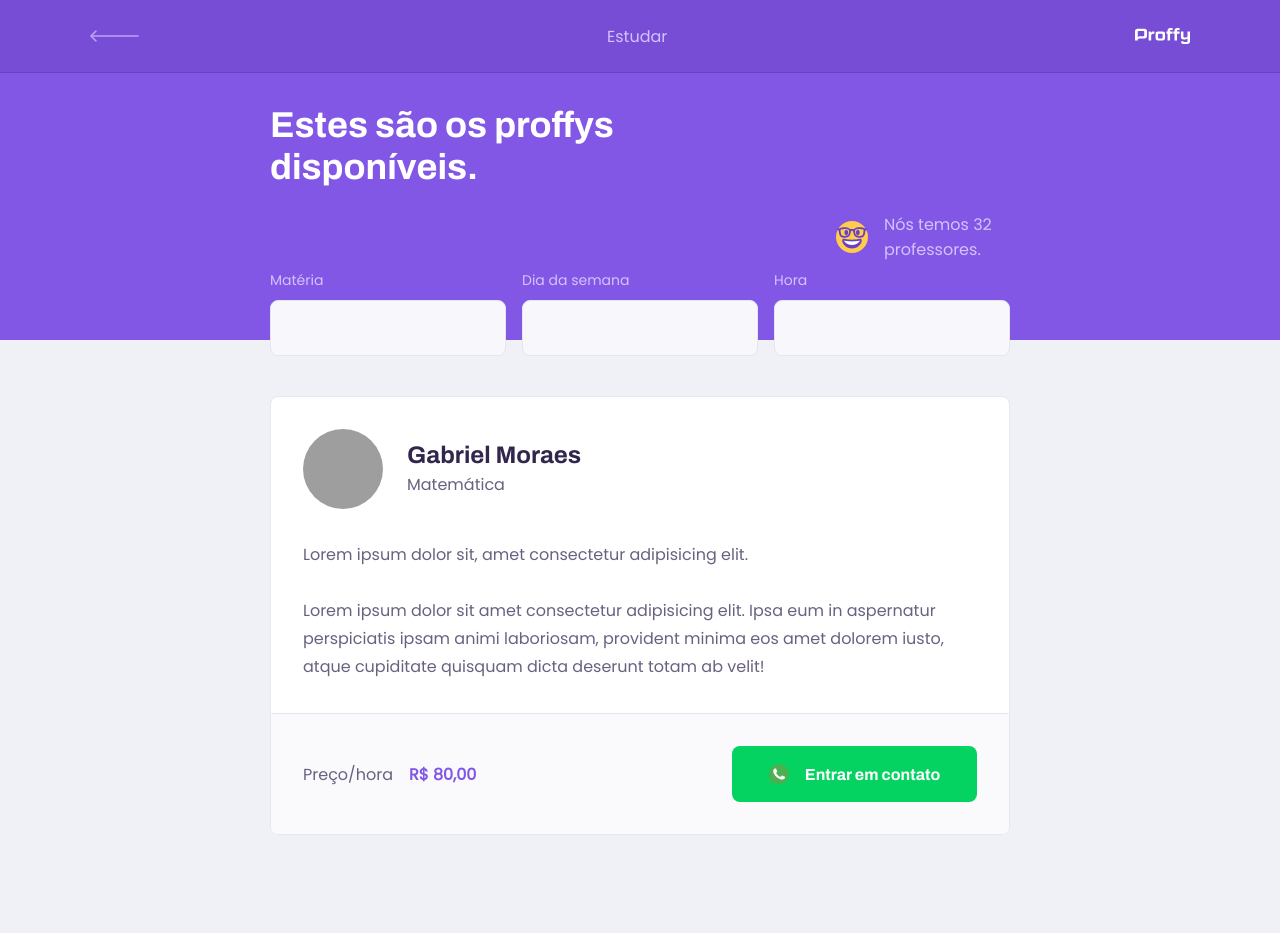
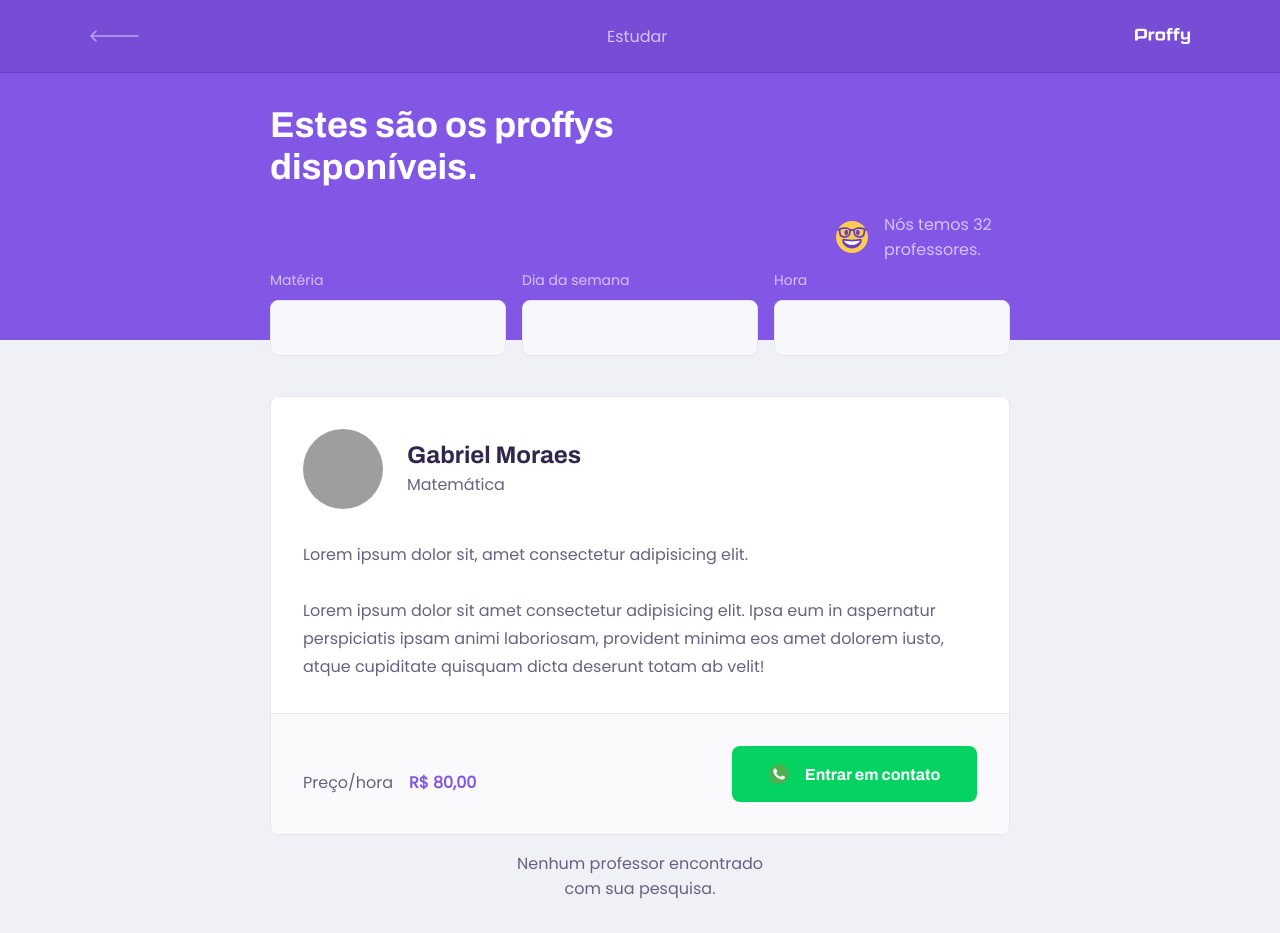
Before and after one commit to gmorae/Proffy, a React (Create React App) app in the folder web/: page /study in a window 1280 px wide. Before the commit the page ends 867 px from the top, so only its background shows below. Built offline with nearby package versions, Linux system fonts and the light colour scheme; grey boxes are pictures that could not be loaded.

Commit message:
Teacher litst 2.0

```diff
--- a/web/src/pages/TeacherList/index.tsx
+++ b/web/src/pages/TeacherList/index.tsx
@@ -1,4 +1,4 @@
-import React from 'react';
+import React, { useState } from 'react';
 
 import PageHeader from '../../components/PageHeader';
 import TeacherItem from '../../components/TeacherItem';
@@ -6,6 +6,7 @@ import TeacherItem from '../../components/TeacherItem';
 import './styles.css';
 
 const TeacherList: React.FC = () => {
+  const [teachers, setTeachers] = useState();
   return (
     <div id="page-teacher-list">
       <PageHeader
@@ -32,6 +33,13 @@ const TeacherList: React.FC = () => {
 
       <main>
         <TeacherItem />
+        <footer>
+          {
+            teachers
+              ? <p>Estes são todos os resultados</p>
+              : <p>Nenhum professor encontrado <br /> com sua pesquisa.</p>
+          }
+        </footer>
       </main>
     </div>
   )
--- a/web/src/pages/TeacherList/styles.css
+++ b/web/src/pages/TeacherList/styles.css
@@ -51,6 +51,12 @@
   width: 90%;
 }
 
+#page-teacher-list main footer p{
+  text-align: center;
+  color: var(--color-text-base);
+  margin-top: 1.6rem;
+}
+
 @media (min-width: 700px) {
   #page-teacher-item {
     max-width: 100%;
```
